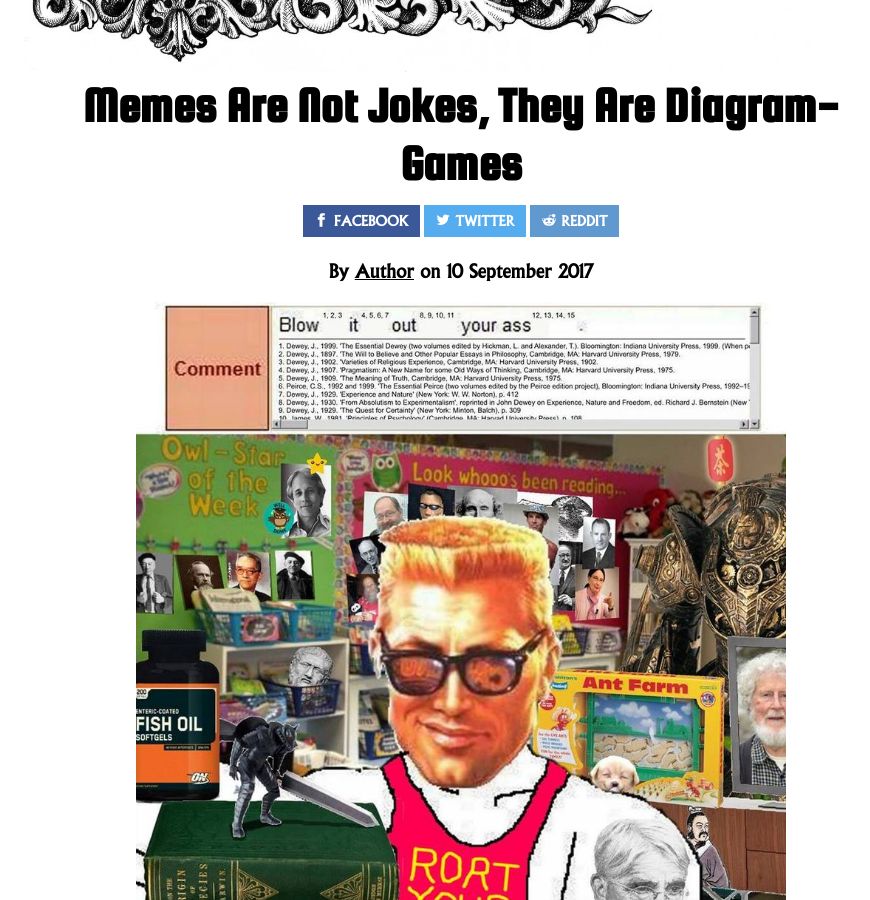
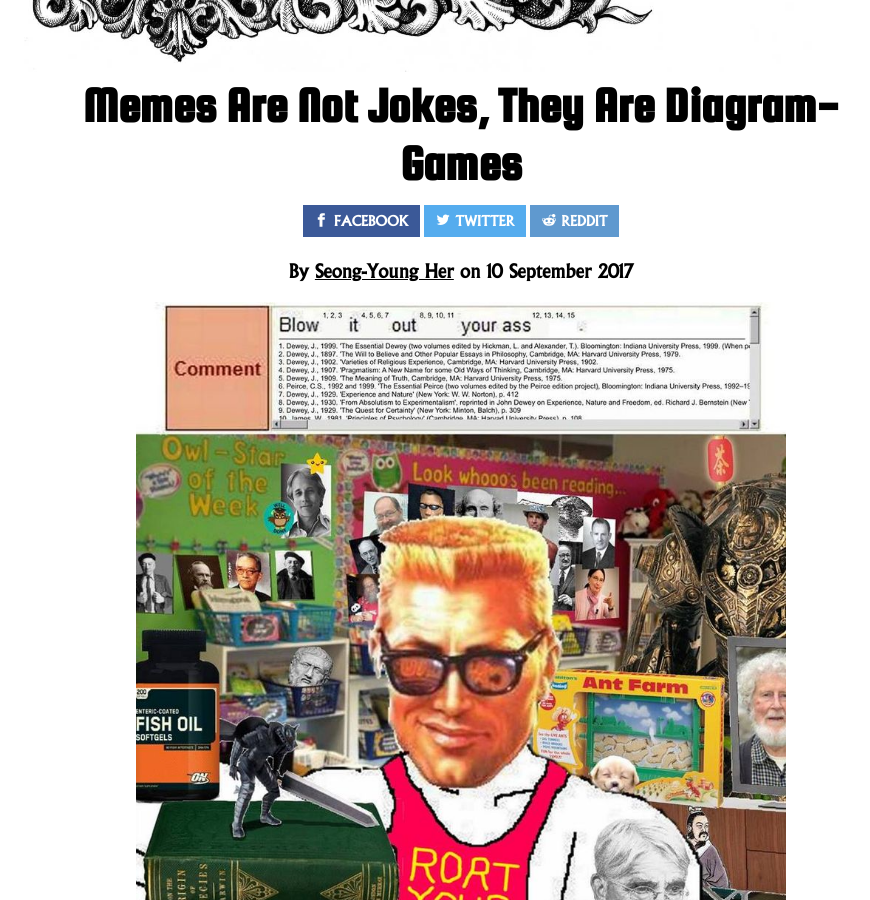
Before and after one commit to FraserThompson/PhilosophersMeme, a Jekyll site: the page built from _posts/2017-09-10-memes-are-not-jokes-they-are-diagram-games.markdown, in a window 1280 px wide and 900 px high, scrolled down 438 px. Shown: the whole window, without its empty margins (179-1049 px from the left). Built offline with Jekyll 4.4.1, drawn with Linux system fonts in a browser that asks for light colours; nearby versions of some CDN libraries; some web fonts are replaced; library files that are not in the unit come from our copies.

Commit message:
Updated Memes Are Not Jokes They Are Diagram Games

```diff
--- a/_posts/2017-09-10-memes-are-not-jokes-they-are-diagram-games.markdown
+++ b/_posts/2017-09-10-memes-are-not-jokes-they-are-diagram-games.markdown
@@ -1,6 +1,8 @@
 ---
 title: Memes Are Not Jokes, They Are Diagram-Games
 date: 2017-09-10 12:00:00 +12:00
+author:
+  display_name: Seong-Young Her
 ---
 
 ![30813985_2137432463157035_8024160328314760308_o (1).jpg](/uploads/30813985_2137432463157035_8024160328314760308_o%20(1).jpg)
```
